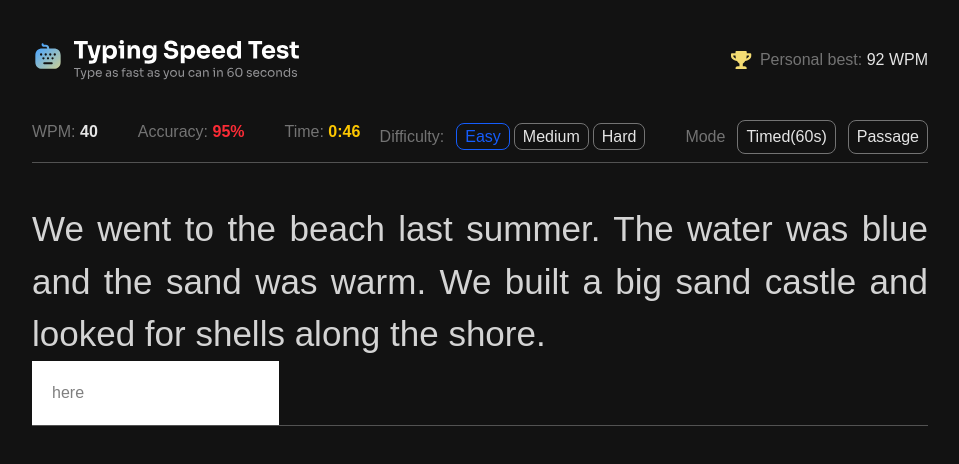
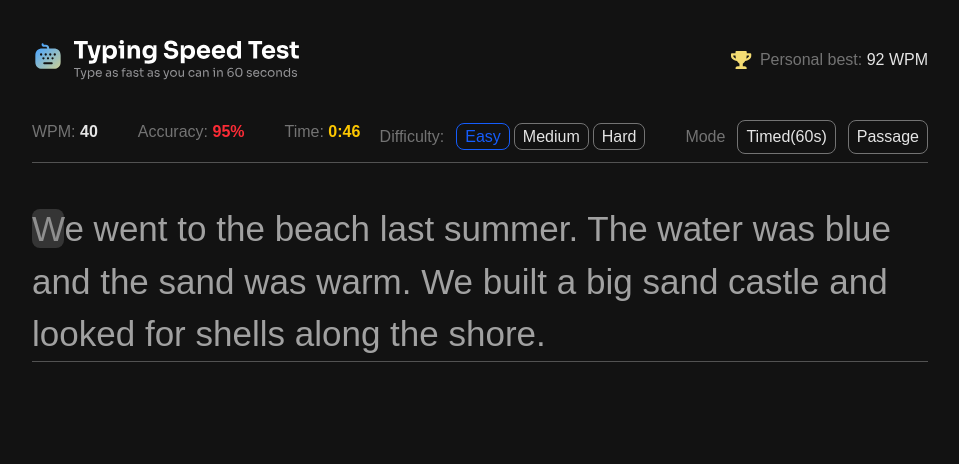
Before and after one commit to Zer0-Gravity/mini-react-project, a React (Vite) app in the folder typing-test/: page / in a window 1280 px wide. Shown: the top 464 px of the page, without its empty margins (160-1119 px from the left). Built offline with nearby package versions, Linux system fonts and the light colour scheme.

Commit message:
Feat: add typing color logic

```diff
--- a/typing-test/src/Component/Playground.tsx
+++ b/typing-test/src/Component/Playground.tsx
@@ -16,7 +16,7 @@ function Playground({ passage }: PlaygroundProps) {
     useEffect(() => {
         const handleKeydown = (e: KeyboardEvent) => {
             if (
-                /^[a-zA-Z]$/.test(e.key) && //Regex check ensure the trigger only the alphabet
+                /^[a-zA-Z]$/.test(e.key) && //Regex check ensure trigger only the alphabet key avoid Ctrl, Shift etc
                 document.activeElement !== inputRef.current
             ) {
                 inputRef.current?.focus();
@@ -29,16 +29,23 @@ function Playground({ passage }: PlaygroundProps) {
     return (
         <>
             <div>
-                <p className="text-justify text-neutral-300 text-[35px]">
-                    {passage.text}
-                </p>
+                {passage.text.split("").map((char, index) => (
+                    <span
+                        className={`relative text-[35px] ${index < userType.length ? (userType[index] === char ? "text-green-400" : "text-red-400") : "text-neutral-400"}`}
+                    >
+                        {index === userType.length && (
+                            <span className="bg-neutral-500/50 rounded-lg inset-0 absolute w-full h-full animate-pulse"></span>
+                        )}
+                        {char}
+                    </span>
+                ))}
             </div>
             <input
                 ref={inputRef}
                 type="text"
                 onChange={handleUserType}
                 placeholder="here"
-                className="p-5 bg-white"
+                className="opacity-0 absolute"
             />
         </>
     );
```
